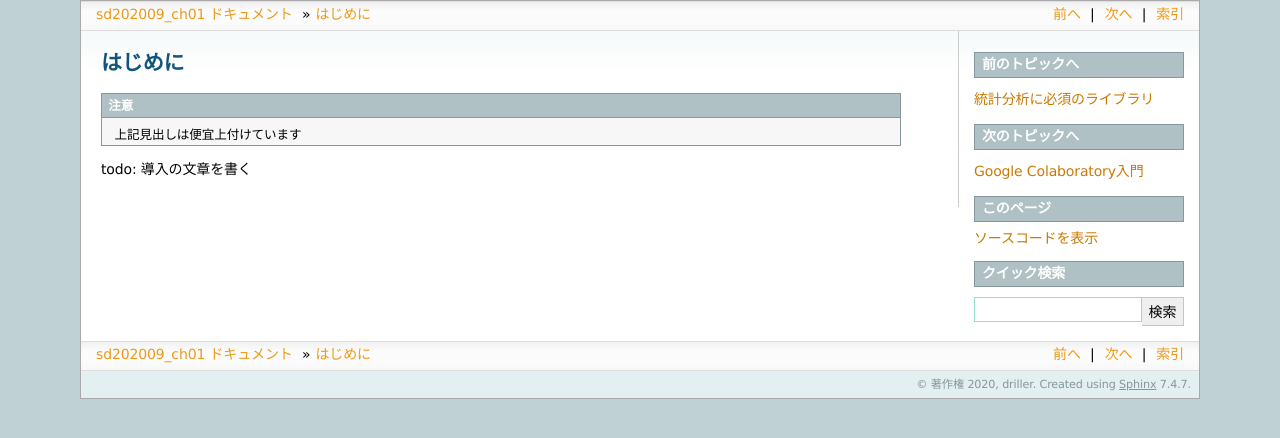
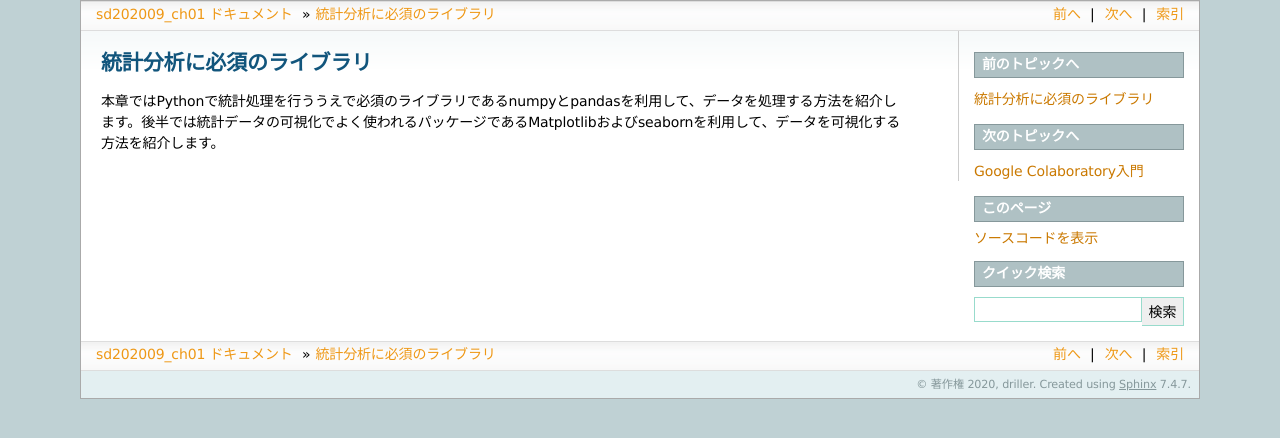
Before and after one commit to drillan/sd202009, a Sphinx documentation site: the page built from source/introduction.rst, in a window 1280 px wide. Shown: the top 438 px of the page. Built offline with Sphinx 7.4.7, drawn with Linux system fonts in a browser that asks for light colours.

Commit message:
導入の文章とコラムを加筆

```diff
--- /dev/null
+++ b/source/columns.rst
@@ -0,0 +1,8 @@
+コラム
+======
+
+本章では紙面の都合上、ライブラリの導入部分のみの解説となりますが、最低限押さえておきたいポイントを凝縮しました。本章で紹介したライブラリについては、共著「改訂版　Pythonユーザのための Jupyter［実践］入門 [#jupyterbook2]_ 」で詳しく解説しています。ライブラリの使い方をしっかり学んでみたいかたは、ぜひお手にとってご覧ください。
+
+.. rubric:: 脚注
+
+.. [#jupyterbook2] https://gihyo.jp/book/2020/978-4-297-11568-5
--- a/source/index.rst
+++ b/source/index.rst
@@ -15,6 +15,7 @@
    numpy
    pandas
    visualization
+   columns
 
 Indices and tables
 ==================
--- a/source/introduction.rst
+++ b/source/introduction.rst
@@ -1,8 +1,4 @@
-はじめに
-========
+統計分析に必須のライブラリ
+==========================
 
-.. caution::
-
-   上記見出しは便宜上付けています
-
-todo: 導入の文章を書く
+本章ではPythonで統計処理を行ううえで必須のライブラリであるnumpyとpandasを利用して、データを処理する方法を紹介します。後半では統計データの可視化でよく使われるパッケージであるMatplotlibおよびseabornを利用して、データを可視化する方法を紹介します。
```
Also changed, not shown: source/images/figure_axes.png, source/images/numpy_broadcasting01.png, source/images/numpy_broadcasting02.png.
